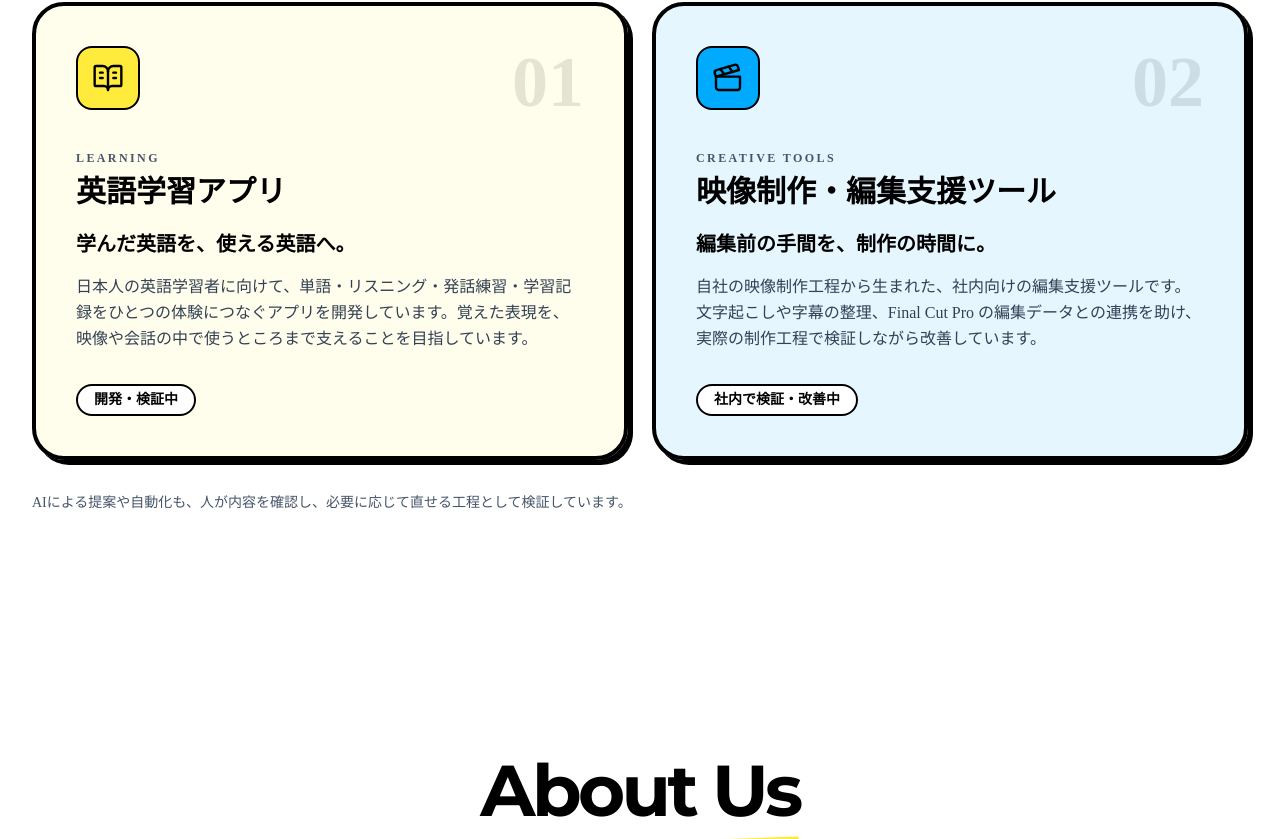
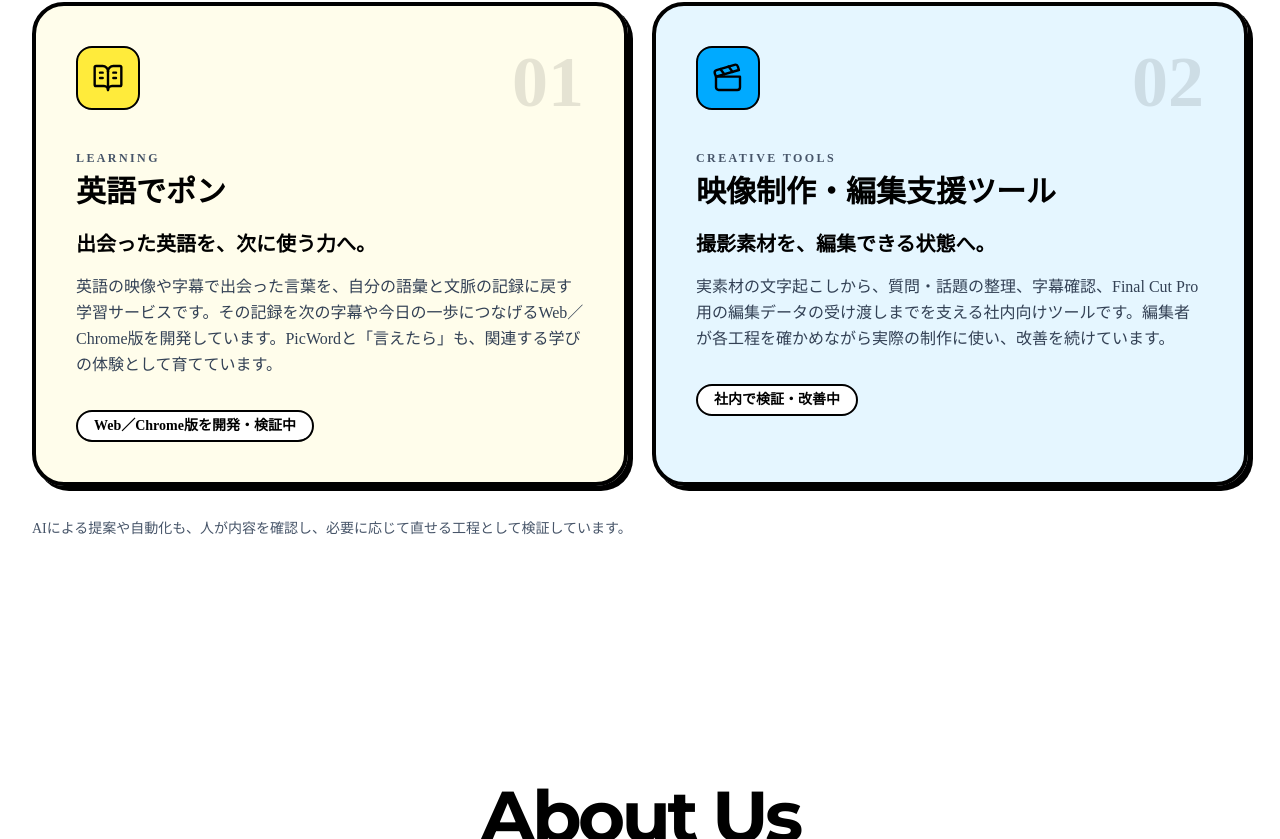
Before and after one commit to 3110yutaro/homepage-diwfilm, a Next.js app: page / in a window 1280 px wide. Shown: the part 1341-2180 px from the top of the page. Built offline with nearby package versions, Linux system fonts and the light colour scheme.

Commit message:
Describe active English and editing work accurately

```diff
--- a/src/app/components/sections/About.tsx
+++ b/src/app/components/sections/About.tsx
@@ -167,7 +167,7 @@ export function About() {
               { label: "資本金", value: "500万円" },
               { label: "所在地", value: "〒107-0062 東京都港区南青山2丁目2番15号 Win Aoyama ビル UCF635" },
               { label: "メールアドレス", value: "info@diwfilm.com" },
-              { label: "事業内容", value: "SNSコンサルティング事業\n映像制作・動画編集事業\n撮影機材レンタル事業\n英語学習アプリ・映像制作支援ツールの開発" },
+              { label: "事業内容", value: "SNSコンサルティング事業\n映像制作・動画編集事業\n撮影機材レンタル事業\n英語学習サービス・映像制作支援ツールの開発" },
             ].map((item, index) => (
               <div key={index} className="flex flex-col md:flex-row border-b-2 border-black last:border-0 group hover:bg-slate-50 transition-colors">
                 <div className="w-full md:w-1/3 p-4 bg-slate-100 md:bg-transparent border-b-2 md:border-b-0 md:border-r-2 border-black group-hover:bg-pop-yellow/20 transition-colors">
--- a/src/app/components/sections/DevelopingProducts.tsx
+++ b/src/app/components/sections/DevelopingProducts.tsx
@@ -4,11 +4,11 @@ const products = [
   {
     number: "01",
     category: "LEARNING",
-    title: "英語学習アプリ",
-    catchphrase: "学んだ英語を、使える英語へ。",
+    title: "英語でポン",
+    catchphrase: "出会った英語を、次に使う力へ。",
     description:
-      "日本人の英語学習者に向けて、単語・リスニング・発話練習・学習記録をひとつの体験につなぐアプリを開発しています。覚えた表現を、映像や会話の中で使うところまで支えることを目指しています。",
-    status: "開発・検証中",
+      "英語の映像や字幕で出会った言葉を、自分の語彙と文脈の記録に戻す学習サービスです。その記録を次の字幕や今日の一歩につなげるWeb／Chrome版を開発しています。PicWordと「言えたら」も、関連する学びの体験として育てています。",
+    status: "Web／Chrome版を開発・検証中",
     icon: BookOpenText,
     color: "bg-pop-yellow",
     background: "bg-pop-yellow/10",
@@ -17,9 +17,9 @@ const products = [
     number: "02",
     category: "CREATIVE TOOLS",
     title: "映像制作・編集支援ツール",
-    catchphrase: "編集前の手間を、制作の時間に。",
+    catchphrase: "撮影素材を、編集できる状態へ。",
     description:
-      "自社の映像制作工程から生まれた、社内向けの編集支援ツールです。文字起こしや字幕の整理、Final Cut Pro の編集データとの連携を助け、実際の制作工程で検証しながら改善しています。",
+      "実素材の文字起こしから、質問・話題の整理、字幕確認、Final Cut Pro 用の編集データの受け渡しまでを支える社内向けツールです。編集者が各工程を確かめながら実際の制作に使い、改善を続けています。",
     status: "社内で検証・改善中",
     icon: Clapperboard,
     color: "bg-pop-blue",
--- a/src/app/layout.tsx
+++ b/src/app/layout.tsx
@@ -16,7 +16,7 @@ const geistMono = Geist_Mono({
 
 export const metadata: Metadata = {
   title: "DIW FILM inc | デューフィルム株式会社",
-  description: "デューフィルム株式会社の公式サイト。映像制作・動画編集に加え、英語学習アプリと映像制作・編集支援ツールを開発しています。",
+  description: "デューフィルム株式会社の公式サイト。映像制作・動画編集に加え、英語学習サービス「英語でポン」と映像制作・編集支援ツールを開発しています。",
   icons: {
     icon: "/assets/tab_logo.png",
   },
```
